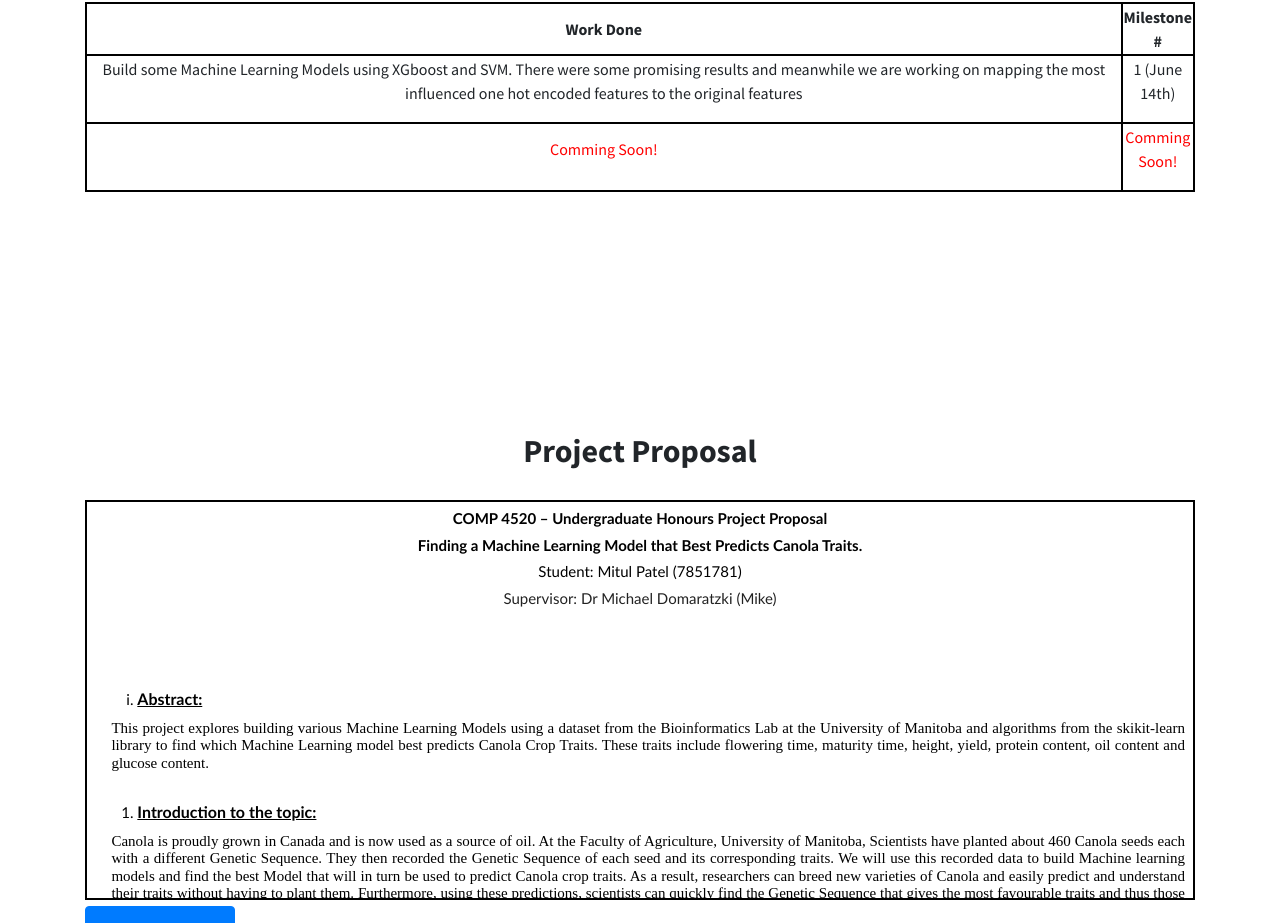
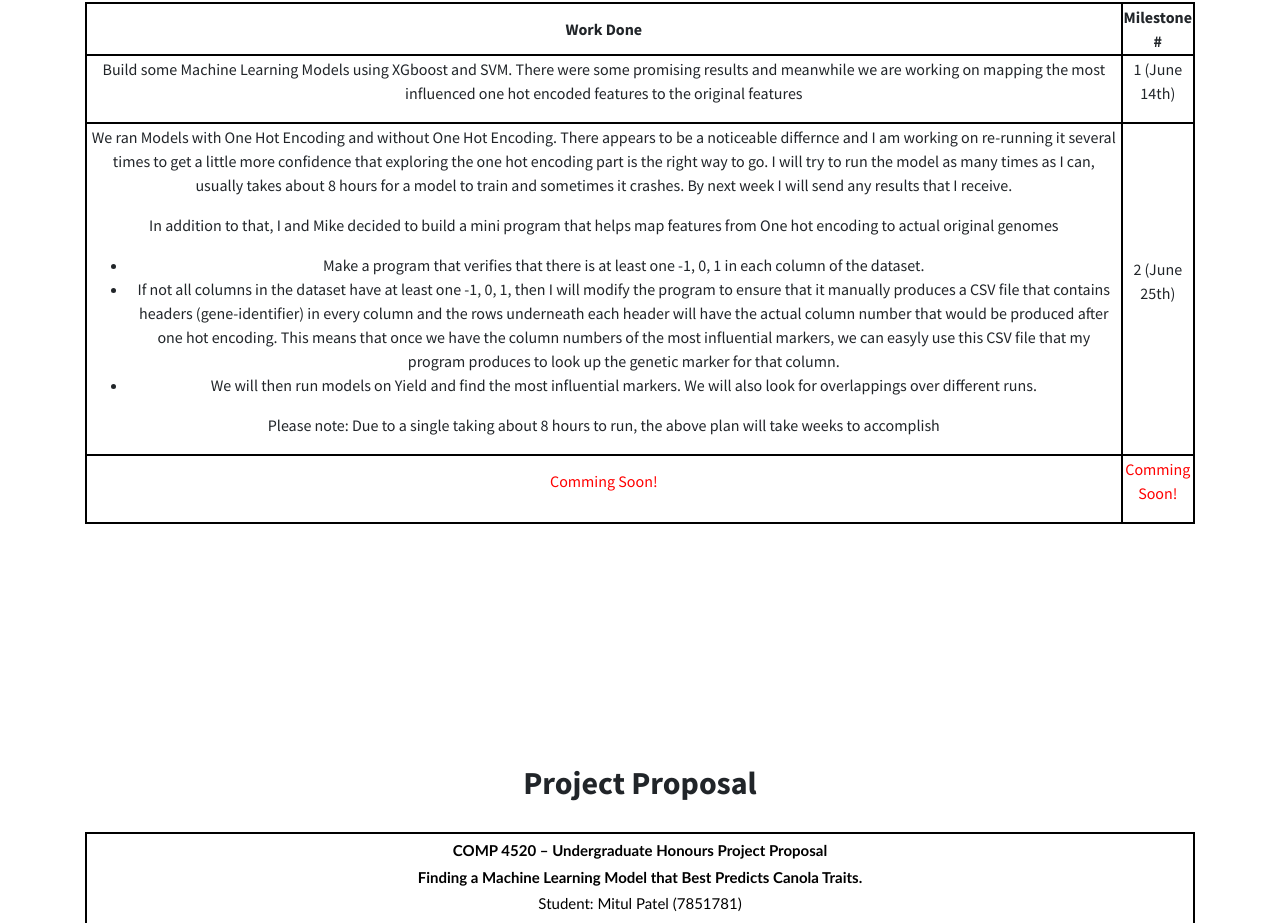
Before and after one commit to Mitul264/HonorsProjectProgress, a plain HTML site: page index.html in a window 1280 px wide. Shown: the part 1419-2342 px from the top of the page. Drawn offline with Linux system fonts and the light colour scheme.

Commit message:
update milestone

```diff
--- a/index.html
+++ b/index.html
@@ -105,6 +105,28 @@
             </tr>
 
             <tr>
+              <td>
+                <p>We ran Models with One Hot Encoding and without One Hot Encoding. There appears to be a noticeable differnce and I am working on re-running it several times
+                to get a little more confidence that exploring the one hot encoding part is the right way to go. I will try to run the model as many times as I can, usually takes about 8 hours for a model to train and sometimes it crashes. By next week I will send any results that I receive.</p>
+
+                <p>In addition to that, I and Mike decided to build a mini program that helps map features from One hot encoding to
+                actual original genomes</p>
+
+                <ul>
+                <li>Make a program that verifies that there is at least one -1, 0, 1 in each column of the dataset.</li>
+                <li>If not all columns in the dataset have at least one -1, 0, 1, then I will modify the program to ensure that it manually produces a CSV file that contains headers (gene-identifier) in every column and
+                  the rows underneath each header will have the actual column number that would be produced after one hot encoding. This means that once we have the column numbers of the most influential markers, we can easyly use this
+                  CSV file that my program produces to look up the genetic marker for that column.
+                  </li>
+                  <li>We will then run models on Yield and find the most influential markers. We will also look for overlappings over different runs.</li>
+                </ul>
+                <p>Please note: Due to a single taking about 8 hours to run, the above plan will take weeks to accomplish</p>
+
+              </td>
+              <td><p > 2 (June 25th)</p></td>
+            </tr>
+
+            <tr>
               <td><p style="color:red" >Comming Soon!</p></td>
               <td><p style="color:red" >Comming Soon!</p></td>
             </tr>
```
